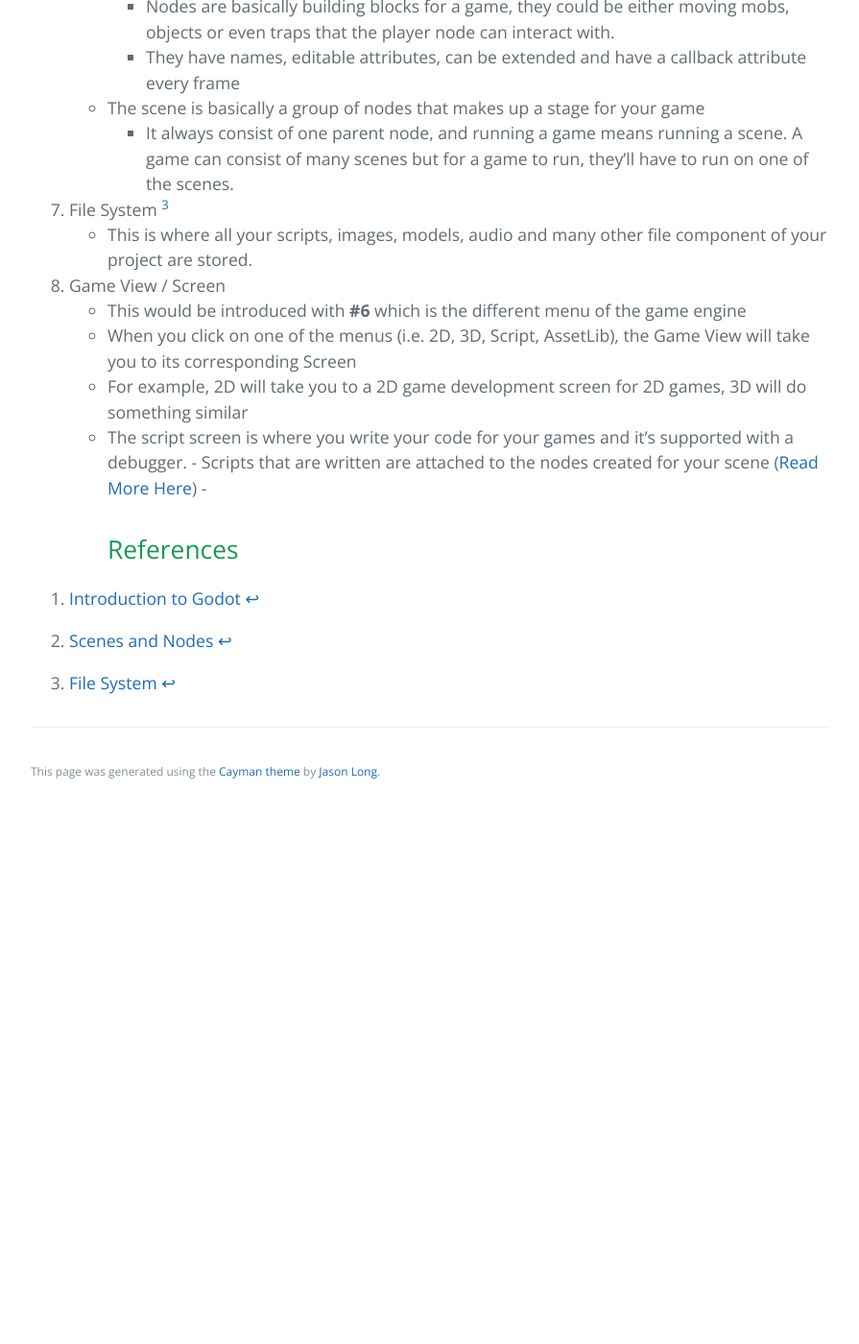
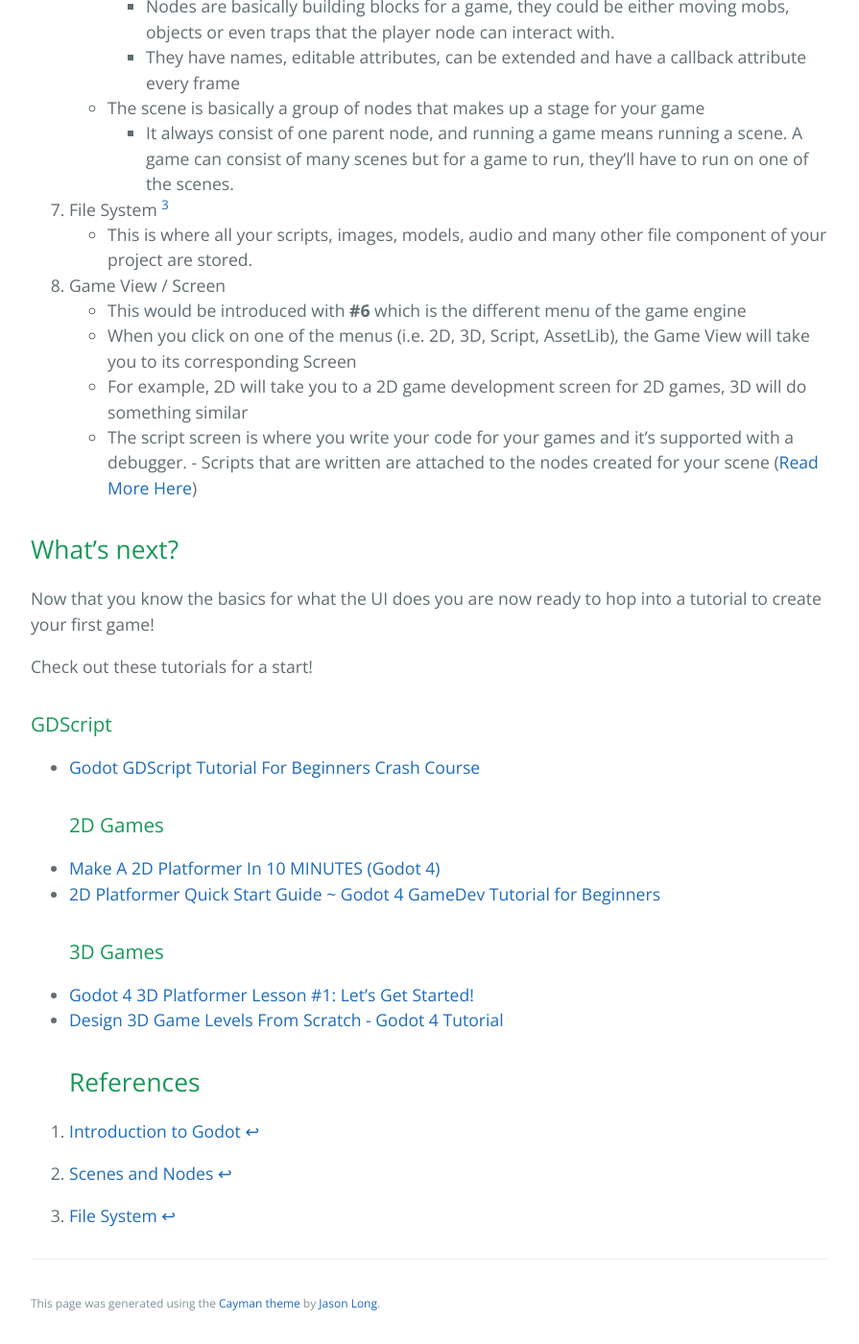
Before and after one commit to learning-software-engineering/learning-software-engineering.github.io, a Jekyll site: the page built from Topics/Tech_Stacks/Godot/Intro to Godot.md, in a window 1280 px wide and 1400 px high, scrolled down 3791 px. Shown: the whole window at 96% size, without its empty margins (192-1087 px from the left). Built offline with Jekyll 4.4.1, drawn with Linux system fonts in a browser that asks for light colours; our own code applies the rules of GitHub Pages for plain Markdown files; before the commit the page ends 4637 px from its top, so only the background shows below that.

Commit message:
Update Intro to Godot.md

```diff
--- a/Topics/Tech_Stacks/Godot/Intro to Godot.md
+++ b/Topics/Tech_Stacks/Godot/Intro to Godot.md
@@ -55,7 +55,19 @@
 	- For example, 2D will take you to a 2D game development screen for 2D games, 3D will do something similar
 	- The script screen is where you write your code for your games and it's supported with a debugger.
  	- Scripts that are written are attached to the nodes created for your scene ([Read More Here](https://docs.godotengine.org/en/stable/getting_started/step_by_step/scripting_first_script.html))
- -
+
+## What's next?
+Now that you know the basics for what the UI does you are now ready to hop into a tutorial to create your first game!
+
+Check out these tutorials for a start!
+### GDScript
+- [Godot GDScript Tutorial For Beginners Crash Course](https://www.youtube.com/watch?v=ytbwZgWvCfM)
+### 2D Games
+- [Make A 2D Platformer In 10 MINUTES (Godot 4)](https://www.youtube.com/watch?v=9u6edV5-EEI)
+- [2D Platformer Quick Start Guide ~ Godot 4 GameDev Tutorial for Beginners](https://www.youtube.com/watch?v=43c-Sm5GMbc)
+### 3D Games
+- [Godot 4 3D Platformer Lesson #1: Let's Get Started!](https://www.youtube.com/watch?v=CI-cVKuSD1s&list=PLda3VoSoc_TTp8Ng3C57spnNkOw3Hm_35)
+- [Design 3D Game Levels From Scratch - Godot 4 Tutorial](https://www.youtube.com/watch?v=dV6S_11pyzo)
 ## References
 [^1]: [Introduction to Godot](https://docs.godotengine.org/en/stable/getting_started/introduction/introduction_to_godot.html)
 [^2]: [Scenes and Nodes](https://docs.godotengine.org/en/3.1/getting_started/step_by_step/scenes_and_nodes.html#scenes)
```
